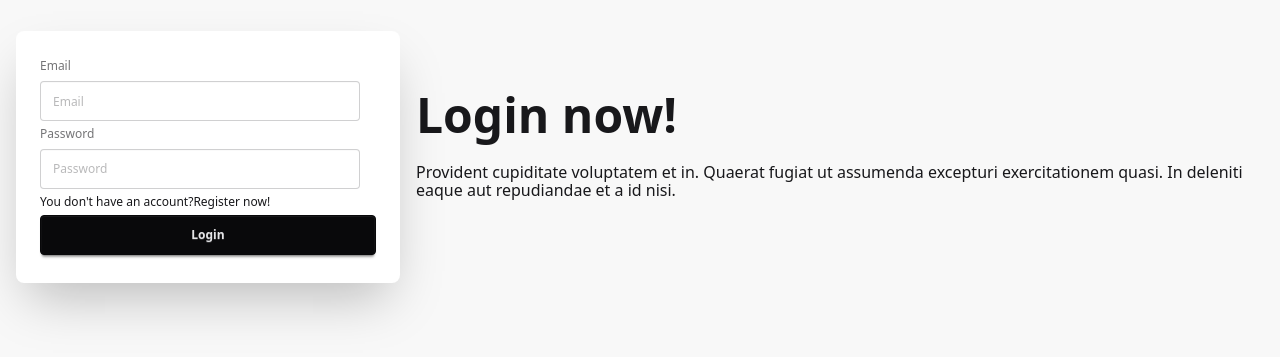
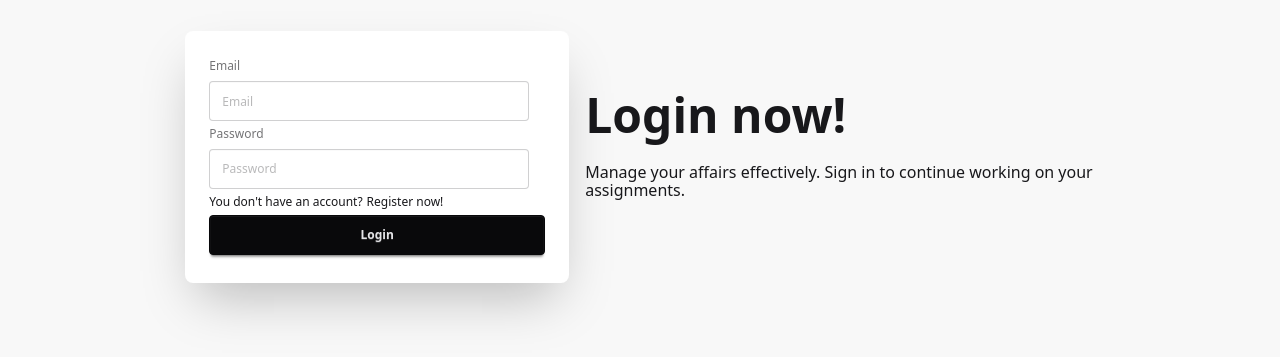
Before and after one commit to Lubov1506/todos, a React (Vite) app: page /login in a window 1280 px wide. Shown: the part 243-600 px from the top of the page. Built offline with nearby package versions, Linux system fonts and the light colour scheme.

Commit message:
small fixing

```diff
--- a/src/components/TodosApp/List.jsx
+++ b/src/components/TodosApp/List.jsx
@@ -3,10 +3,7 @@ import { TodoItem } from "./TodoItem"
 import { useState } from "react"
 import Modal from "../Modal/Modal"
 import EditTodoForm from "./EditTodoForm"
-import {
-  selectFilteredTodosMemo,
-  selectUncompletedTodos,
-} from "../../redux/todos/selectors"
+import { selectFilteredTodosMemo } from "../../redux/todos/selectors"
 import clsx from "clsx"
 
 export const List = ({ visibility }) => {
@@ -18,14 +15,16 @@ export const List = ({ visibility }) => {
     setEditedTodo(todo)
     setIsOpen(true)
   }
-  const uncompletedTodos = useSelector(selectUncompletedTodos)
   return (
     <div>
-      <p className='text-gray-700'>Uncompleted: {uncompletedTodos}</p>
       <ul className={clsx("grid gap-2 p-3", visibility)}>
-        {todos?.map((todo) => (
-          <TodoItem key={todo.id} todo={todo} openElement={openElement} />
-        ))}
+        {todos.length > 0 ? (
+          todos.map((todo) => (
+            <TodoItem key={todo.id} todo={todo} openElement={openElement} />
+          ))
+        ) : (
+          <p className='text-center text-lg text-gray-500'>No todos found</p>
+        )}
       </ul>
       {isOpen && (
         <Modal onClose={() => setIsOpen(false)}>
--- a/src/pages/Login.jsx
+++ b/src/pages/Login.jsx
@@ -19,9 +19,8 @@ const Login = () => {
         <div className='text-center lg:text-left'>
           <h1 className='text-5xl font-bold'>Login now!</h1>
           <p className='py-6'>
-            Provident cupiditate voluptatem et in. Quaerat fugiat ut assumenda
-            excepturi exercitationem quasi. In deleniti eaque aut repudiandae et
-            a id nisi.
+            Manage your affairs effectively. Sign in to continue working on your
+            assignments.
           </p>
         </div>
         <div className='card bg-base-100 w-full max-w-sm shrink-0 shadow-2xl'>
@@ -47,7 +46,7 @@ const Login = () => {
                   />
                 </label>
                 <div>
-                  <p>
+                  <p className='flex gap-1'>
                     You don't have an account?
                     <Link to='/register' className='link link-hover'>
                       Register now!
--- a/src/pages/Register.jsx
+++ b/src/pages/Register.jsx
@@ -20,9 +20,8 @@ const Register = () => {
         <div className='text-center lg:text-left'>
           <h1 className='text-5xl font-bold'>Register!</h1>
           <p className='py-6'>
-            Provident cupiditate voluptatem et in. Quaerat fugiat ut assumenda
-            excepturi exercitationem quasi. In deleniti eaque aut repudiandae et
-            a id nisi.
+            Start planning for your success today. Create an account to
+            structure your tasks and achieve more every day.
           </p>
         </div>
         <div className='card bg-base-100 w-full max-w-sm shrink-0 shadow-2xl'>
@@ -57,7 +56,7 @@ const Register = () => {
                   />
                 </label>
                 <div>
-                  <p>
+                  <p className="flex gap-1">
                     You already have an account?
                     <Link to='/login' className='link link-hover'>
                       Login!
```
